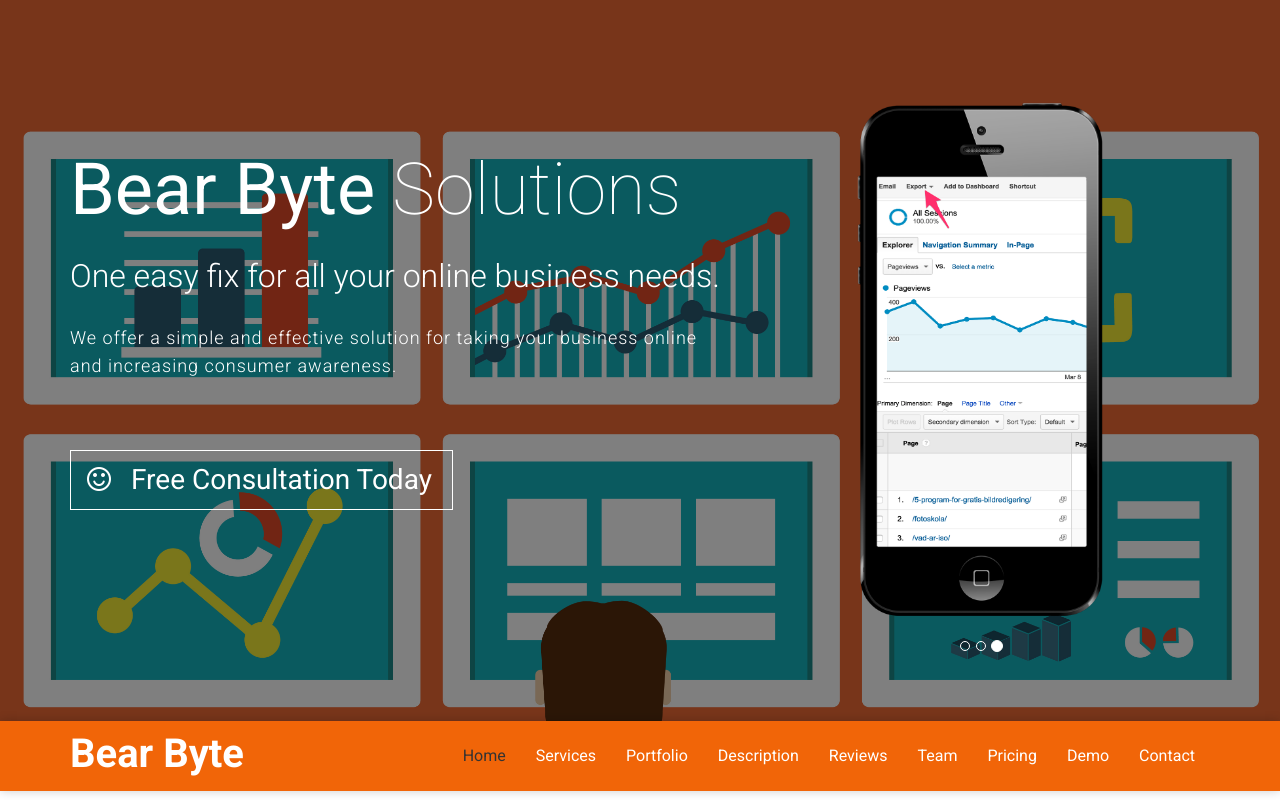
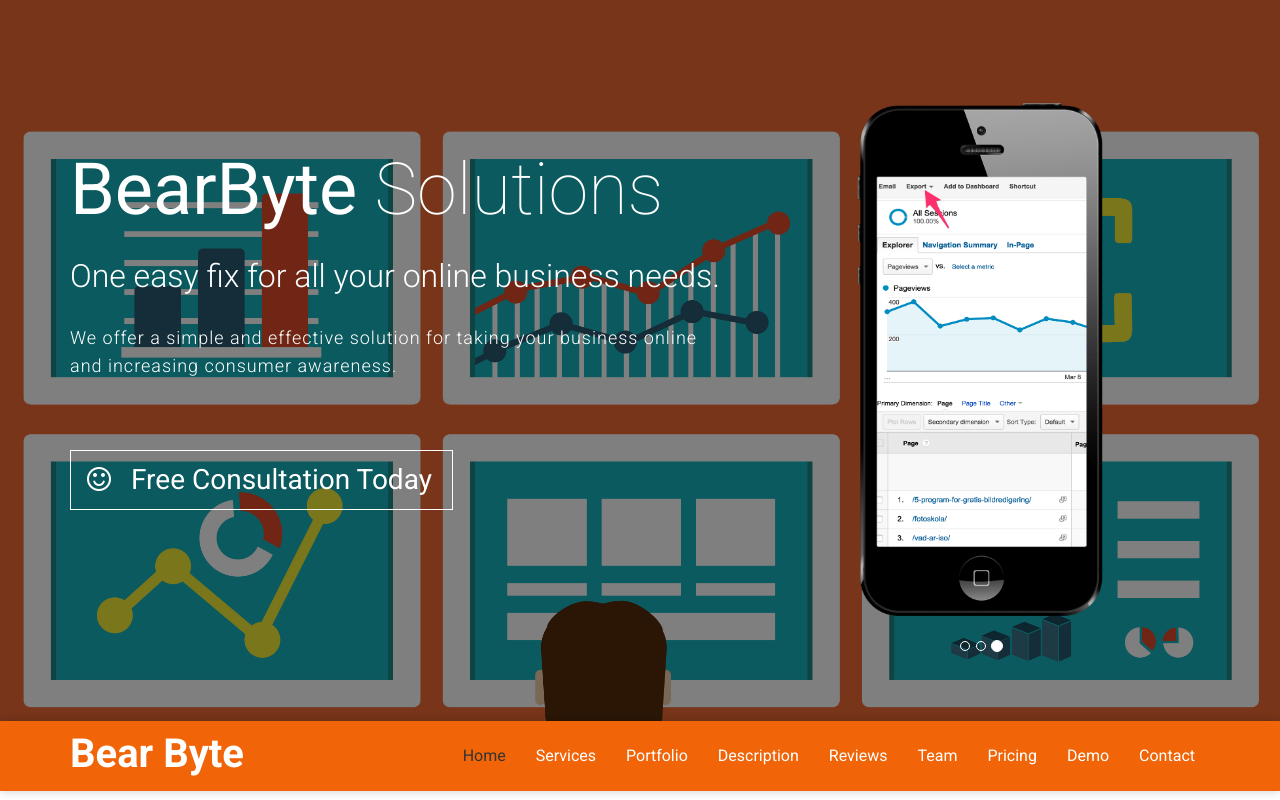
Before and after one commit to liamptk/bearbyte, a plain HTML site: page index.html in a window 1280 px wide. Shown: the top 800 px of the page. Drawn offline with nearby package versions, Linux system fonts and the light colour scheme.

Commit message:
changed text

```diff
--- a/index.html
+++ b/index.html
@@ -48,7 +48,7 @@
 
               <div class="col-sm-7 col-md-7">
                 <div class="content">
-                  <h1><strong>Bear Byte</strong> Solutions</h1>
+                  <h1><strong>BearByte</strong> Solutions</h1>
                   <h2>One easy fix for all your online business needs.</h2>
                   <p>We offer a simple and effective solution for taking your business online and increasing consumer awareness.</p>
                   <div class="button" id="download-app1">
```
